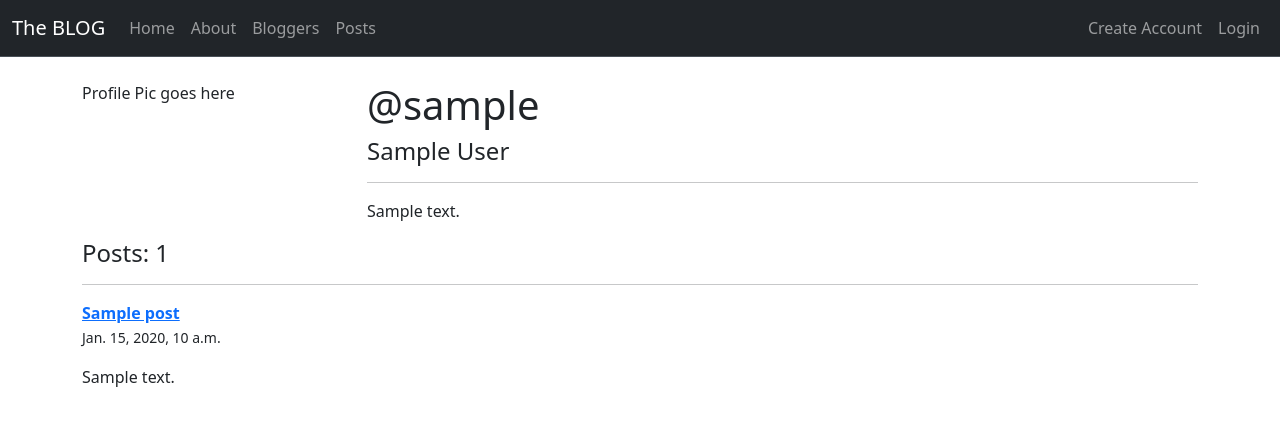
After one commit to leobragacunha/django_blogsite, a Django app: page /blog/blogger/1 in a window 1280 px wide. The commit adds this page. Shown: the top 426 px of the page. Run offline with Django 4.2, Linux system fonts and the light colour scheme; tables that the repository leaves empty hold one stand-in row (values such as "Sample post").

Commit message:
Bloggers and Posts list and detail views done (Profile pending)

```diff
--- a/blog/models.py
+++ b/blog/models.py
@@ -14,7 +14,7 @@ class Post(models.Model):
         return self.title
 
     def get_absolute_url(self):
-        return reverse("post_detail", kwargs={"pk": self.pk})
+        return reverse("post-detail", kwargs={"pk": self.pk})
 
 
 class Comment(models.Model):
--- /dev/null
+++ b/blog/templates/blog/blogger_detail.html
@@ -0,0 +1,33 @@
+{% extends "base.html" %}
+
+
+{% block title %}
+    <title>My profile | {{ blogger }}</title>
+{% endblock title %}
+
+{% block content %}
+    <div class='row'>
+        <div class="col-sm-3">
+            <p>Profile Pic goes here</p>
+        </div>
+        <div class="col-sm-9">
+            <h1>{{ blogger }}</h1>
+            <h4>{{ blogger.first_name }} {{ blogger.last_name }}</h4>
+            <hr>
+            <p>{{ blogger.bio }}</p>
+            {% comment %} <p><strong>Posts:</strong> {{ }}</p> {% endcomment %}
+        </div>
+    </div>
+    <div>
+        <h4>Posts: {{ blogger.post_set.all.count }}</h4>
+        {% for post in blogger.post_set.all|dictsortreversed:"created_date"  %}
+            <hr>
+            <a href="{% url 'blog:post-detail' post.pk %}"><strong>{{ post.title }}</strong></a>
+            <p><small>{{ post.created_date }}</small></p>
+            <p>{{ post.content }}</p>
+        {% endfor %}
+    </div>
+
+
+
+{% endblock content %}
--- a/blog/urls.py
+++ b/blog/urls.py
@@ -1,11 +1,15 @@
 from django.urls import path
+
+from . import views
+
+app_name = 'blog'
 
 urlpatterns = [
     # LIST AND DETAIL VIEWS
-    # path("posts", , name='posts'),
-    # path("post/<int:pk>", , name='post-detail'),
-    # path("bloggers/", , name='bloggers),
-    # path("blogger/<int:pk>", , name='blogger-detail'),
+    path("posts/", views.PostListView.as_view(), name='posts'),
+    path("post/<int:pk>/", views.PostDetailView.as_view(), name='post-detail'),
+    path("bloggers/", views.BloggersListView.as_view(), name='bloggers'),
+    path("blogger/<int:pk>", views.BloggerDetailView.as_view(), name='blogger-detail'),
     # CRUD VIEWS
 
 ]
--- a/blog/views.py
+++ b/blog/views.py
@@ -1,3 +1,41 @@
+from typing import Any, Dict
+from django.db.models.query import QuerySet
 from django.shortcuts import render
 
+from django.views import generic
+
+from accounts import models as acc_models
+from . import models as blog_models
+
 # Create your views here.
+
+class BloggersListView(generic.ListView):
+    model = acc_models.User
+    template_name = 'blog/blogger_list.html'
+    context_object_name = 'blogger_list'
+    paginate_by = 10
+
+
+    def get_context_data(self, **kwargs: Any) -> Dict[str, Any]:
+        context = super(BloggersListView, self).get_context_data(**kwargs)
+        context["num_bloggers"] = acc_models.User.objects.all().count()
+        # NICE TO HAVE: NUMBER OF POSTS PER USER
+
+        return context
+
+
+class BloggerDetailView(generic.DetailView):
+    model = acc_models.User
+    template_name = 'blog/blogger_detail.html'
+    context_object_name = 'blogger'
+
+
+class PostListView(generic.ListView):
+    model = blog_models.Post
+
+    def get_queryset(self):
+        return blog_models.Post.objects.order_by('-created_date')
+
+
+class PostDetailView(generic.DetailView):
+    model = blog_models.Post
--- a/templates/base.html
+++ b/templates/base.html
@@ -15,23 +15,23 @@
 
     <nav class="navbar navbar-expand-lg bg-dark border-bottom border-body" data-bs-theme='dark'>
         <div class="container-fluid">
-          <a class="navbar-brand" href="#">The BLOG</a>
+          <a class="navbar-brand" href="{% url 'home' %}">The BLOG</a>
           <button class="navbar-toggler" type="button" data-bs-toggle="collapse" data-bs-target="#navbarSupportedContent" aria-controls="navbarSupportedContent" aria-expanded="false" aria-label="Toggle navigation">
             <span class="navbar-toggler-icon"></span>
           </button>
           <div class="collapse navbar-collapse" id="navbarSupportedContent">
             <ul class="navbar-nav me-auto mb-2 mb-lg-0">
               <li class="nav-item">
-                <a class="nav-link" href="#">Home</a>
+                <a class="nav-link" href="{% url 'home' %}">Home</a>
               </li>
               <li class="nav-item">
                 <a class="nav-link" href="#">About</a>
               </li>
               <li class="nav-item">
-                <a class="nav-link" href="#">Bloggers</a>
+                <a class="nav-link" href="{% url 'blog:bloggers' %}">Bloggers</a>
               </li>
               <li class="nav-item">
-                <a class="nav-link" href="#">Posts</a>
+                <a class="nav-link" href="{% url 'blog:posts' %}">Posts</a>
               </li>
             </ul>
             <ul class="navbar-nav mb-2 mb-lg-0">
```
Also changed, not shown: blog/templates/blog/blogger_list.html (added, +22 -0 lines), blog/templates/blog/post_detail.html (added, +19 -0 lines), blog/templates/blog/post_list.html (added, +20 -0 lines).
